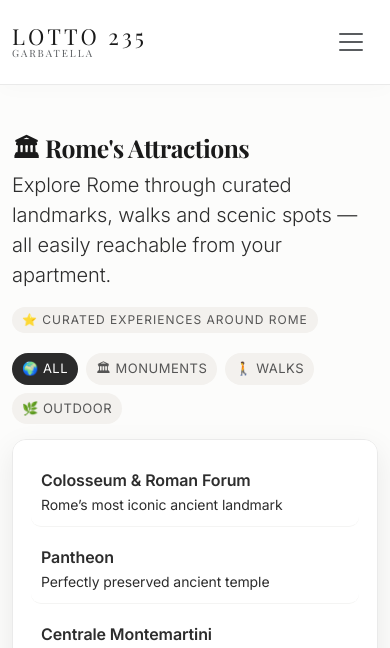
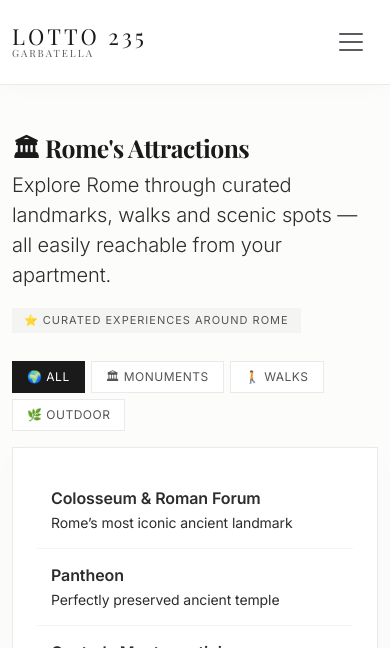
Before and after one commit to NegriLuca/apt-website, a Flask app: page /attractions in a window 390 px wide. Shown: the top 648 px of the page. Run offline with Flask 3, Linux system fonts and the light colour scheme; data comes from the database, SQL or seed files in the repository; some libraries are stand-ins or nearby versions; some web fonts are replaced; grey boxes are pictures that could not be loaded.

Commit message:
Restyle everything for mobile

```diff
--- a/app/static/css/style.css
+++ b/app/static/css/style.css
@@ -13,10 +13,10 @@ body {
     font-family: 'Inter', sans-serif;
     color: #2D2D2D;
     letter-spacing: -0.1px;
-    overflow-x: hidden;
+    /* Rimosso overflow-x: hidden per permettere il ricalcolo fluido del layout */
 }
 
-/* NAVBAR & NAV-LINKS - Ripristino stile elegante e spaziato */
+/* NAVBAR & NAV-LINKS */
 .navbar {
     background-color: #FFFFFF !important;
     border-bottom: 1px solid #EAEAEA;
@@ -63,23 +63,23 @@ h1, h2, h3, .section-title {
 .main-content { background: #FFFFFF; padding: 2.5rem; border-radius: 0px; border: 1px solid #EAEAEA; box-shadow: 0 10px 40px rgba(0,0,0,0.02); }
 .page-wrapper { padding-top: 2.5rem; }
 
-/* MAPPA E RESPONSIVITÀ */
+/* MAPPA E RESPONSIVITÀ (Resa elastica per rotazione) */
 .page {
     display: flex;
-    height: 70vh;
+    min-height: 400px; /* Altezza minima garantita */
+    height: auto;      /* Altezza flessibile per adattarsi all'orientamento */
     gap: 24px;
-    transition: all 0.3s ease;
 }
 
 #sidebar { width: 380px; background: #FFFFFF; border-radius: 0px; border: 1px solid #EAEAEA; padding: 24px; overflow-y: auto; box-shadow: 0 10px 30px rgba(0,0,0,0.02); }
 #map { flex: 1; border-radius: 0px; border: 1px solid #EAEAEA; overflow: hidden; box-shadow: 0 10px 30px rgba(0,0,0,0.02); min-height: 300px; }
 
-/* MEDIA QUERY MOBILE E ROTAZIONE */
+/* MEDIA QUERY MOBILE */
 @media (max-width: 991px) {
   .navbar-collapse { padding-top: 1rem; }
-  .page { flex-direction: column; height: auto; }
-  #sidebar { width: 100%; height: 250px; margin-bottom: 15px; }
-  #map { height: 350px; width: 100%; }
+  .page { flex-direction: column; }
+  #sidebar { width: 100%; height: auto; max-height: 300px; margin-bottom: 15px; }
+  #map { height: 300px; width: 100%; }
 }
 
 /* Attrazioni & Liste */
--- a/app/templates/attractions.html
+++ b/app/templates/attractions.html
@@ -7,104 +7,27 @@
 <link rel="stylesheet" href="https://unpkg.com/leaflet/dist/leaflet.css"/>
 
 <style>
-.page {
-  display: flex;
-  height: 80vh;
-  gap: 18px;
+/* Layout fluido senza forzature di altezza */
+.page { display: flex; gap: 24px; min-height: 500px; }
+
+#sidebar { width: 380px; background: #fff; border-radius: 0px; padding: 24px; overflow-y: auto; border: 1px solid #EAEAEA; }
+#map { flex: 1; border-radius: 0px; overflow: hidden; min-height: 400px; border: 1px solid #EAEAEA; }
+
+/* Media Query coerente con la rotazione */
+@media (max-width: 991px) {
+  .page { flex-direction: column; }
+  #sidebar { width: 100%; height: auto; max-height: 400px; }
+  #map { height: 300px; }
 }
 
-#sidebar {
-  width: 360px;
-  background: #fff;
-  border-radius: 14px;
-  padding: 18px;
-  overflow-y: auto;
-  box-shadow: 0 10px 30px rgba(0,0,0,0.08);
-}
+.item { padding: 14px; border-bottom: 1px solid #F4F4F3; cursor: pointer; transition: 0.2s; }
+.item:hover { background: #FCFCFB; transform: translateX(4px); border-bottom-color: #C5A880; }
 
-#map {
-  flex: 1;
-  border-radius: 14px;
-  overflow: hidden;
-  box-shadow: 0 10px 30px rgba(0,0,0,0.08);
-}
+#filters { display: flex; flex-wrap: wrap; gap: 6px; margin: 16px 0; }
+.filter { border: 1px solid #EAEAEA; padding: 6px 14px; background: #FFFFFF; color: #555; cursor: pointer; font-size: 12px; text-transform: uppercase; transition: 0.2s; }
+.filter.active { background: #1A1A1A; border-color: #1A1A1A; color: #FFFFFF; }
 
-/* Media Query per Mobile */
-@media (max-width: 768px) {
-  .page {
-    flex-direction: column;
-    height: auto;
-  }
-  #sidebar {
-    width: 100%;
-    height: 300px;
-    margin-bottom: 15px;
-  }
-  #map {
-    height: 400px;
-  }
-}
-
-.item {
-  padding: 10px;
-  border-radius: 10px;
-  cursor: pointer;
-  margin-bottom: 8px;
-  transition: 0.2s;
-}
-
-.item:hover {
-  background: #f6f3ef;
-  transform: translateX(3px);
-}
-
-#filters {
-  display: flex;
-  flex-wrap: wrap;
-  gap: 8px;
-  margin: 10px 0 15px 0;
-}
-
-.filter {
-  border: none;
-  padding: 6px 10px;
-  border-radius: 20px;
-  background: #f3f1ee;
-  cursor: pointer;
-  font-size: 13px;
-}
-
-.filter.active {
-  background: #2b2b2b;
-  color: white;
-}
-
-.emoji-icon {
-  font-size: 22px;
-  text-align: center;
-  line-height: 30px;
-  background: white;
-  border-radius: 50%;
-  box-shadow: 0 4px 12px rgba(0,0,0,0.15);
-}
-
-.emoji-home {
-  font-size: 26px;
-  text-align: center;
-  line-height: 34px;
-  background: #fff5f0;
-  border-radius: 50%;
-  box-shadow: 0 6px 18px rgba(0,0,0,0.2);
-}
-
-.tag {
-  font-size: 12px;
-  padding: 4px 10px;
-  border-radius: 20px;
-  background: #f3f1ee;
-  display: inline-block;
-  margin-bottom: 10px;
-}
+.tag { font-size: 11px; text-transform: uppercase; letter-spacing: 1px; padding: 4px 12px; background: #F4F4F3; color: #555; display: inline-block; margin-bottom: 12px; }
 </style>
 
 <h2>🏛 {{ _("Rome's Attractions") }}</h2>
@@ -132,6 +55,11 @@ L.tileLayer('https://{s}.basemaps.cartocdn.com/rastertiles/voyager/{z}/{x}/{y}{r
   attribution: '&copy; OpenStreetMap & CARTO'
 }).addTo(map);
 
+// Handler per ridimensionamento mappa su rotazione
+window.addEventListener("orientationchange", () => {
+    setTimeout(() => { map.invalidateSize(); }, 300);
+});
+
 const icons = {
   monument: L.divIcon({ className: "emoji-icon", html: "🏛", iconSize: [30,30] }),
   walk: L.divIcon({ className: "emoji-icon", html: "🚶", iconSize: [30,30] }),
@@ -155,12 +83,10 @@ const places = [
 
 const openInMapsText = `{{ _('📍 Open in Google Maps') }}`;
 const list = document.getElementById("list");
-const markers = [];
-
-places.forEach(p => {
+const markers = places.map(p => {
   const marker = L.marker(p.coords, { icon: icons[p.type] }).addTo(map);
   marker.bindPopup(`<b>${p.name}</b><br><small>${p.desc}</small><br><br><a href="${p.url}" target="_blank">${openInMapsText}</a>`);
-  markers.push({ marker, data: p });
+  return { marker, data: p };
 });
 
 function renderSidebar(filter = "all") {
--- a/app/templates/base.html
+++ b/app/templates/base.html
@@ -1,8 +1,8 @@
 <!DOCTYPE html>
-<html lang="it" class="h-100">
+<html lang="it">
 <head>
     <meta charset="UTF-8">
-    <meta name="viewport" content="width=device-width, initial-scale=1.0, maximum-scale=5.0">
+    <meta name="viewport" content="width=device-width, initial-scale=1.0">
     <title>{% block title %}{% endblock %} | Lotto 235 Garbatella</title>
 
     <link rel="preconnect" href="https://fonts.googleapis.com">
@@ -13,18 +13,12 @@
     <link rel="stylesheet" href="{{ url_for('static', filename='css/style.css') }}">
 
     <style>
-        /* CSS essenziale per la fluidità durante la rotazione */
-        html, body { height: 100%; }
-        body { display: flex; flex-direction: column; min-height: 100vh; overflow-x: hidden; }
+        /* Rimosso height: 100% su html/body per non forzare il layout durante la rotazione */
+        body { display: flex; flex-direction: column; min-height: 100vh; }
         main { flex: 1; }
 
-        /* Forza le immagini e iframe a non uscire mai dai bordi durante la rotazione */
+        /* Assicuriamo che gli elementi si adattino al contenitore durante il resize */
         img, iframe, video { max-width: 100%; height: auto; }
-
-        /* Previene il ridimensionamento del testo su iOS */
-        @media screen and (orientation: landscape) {
-            html { -webkit-text-size-adjust: 100%; }
-        }
     </style>
 </head>
 <body>
@@ -94,5 +88,15 @@
     </footer>
 
     <script src="https://cdn.jsdelivr.net/npm/bootstrap@5.3.0/dist/js/bootstrap.bundle.min.js"></script>
+
+    <script>
+        window.addEventListener("orientationchange", function() {
+            setTimeout(function() {
+                if (typeof map !== 'undefined') {
+                    map.invalidateSize();
+                }
+            }, 300);
+        });
+    </script>
 </body>
 </html>
```
Also changed, not shown: app/templates/food_recommendations.html (+17 -11 lines).
